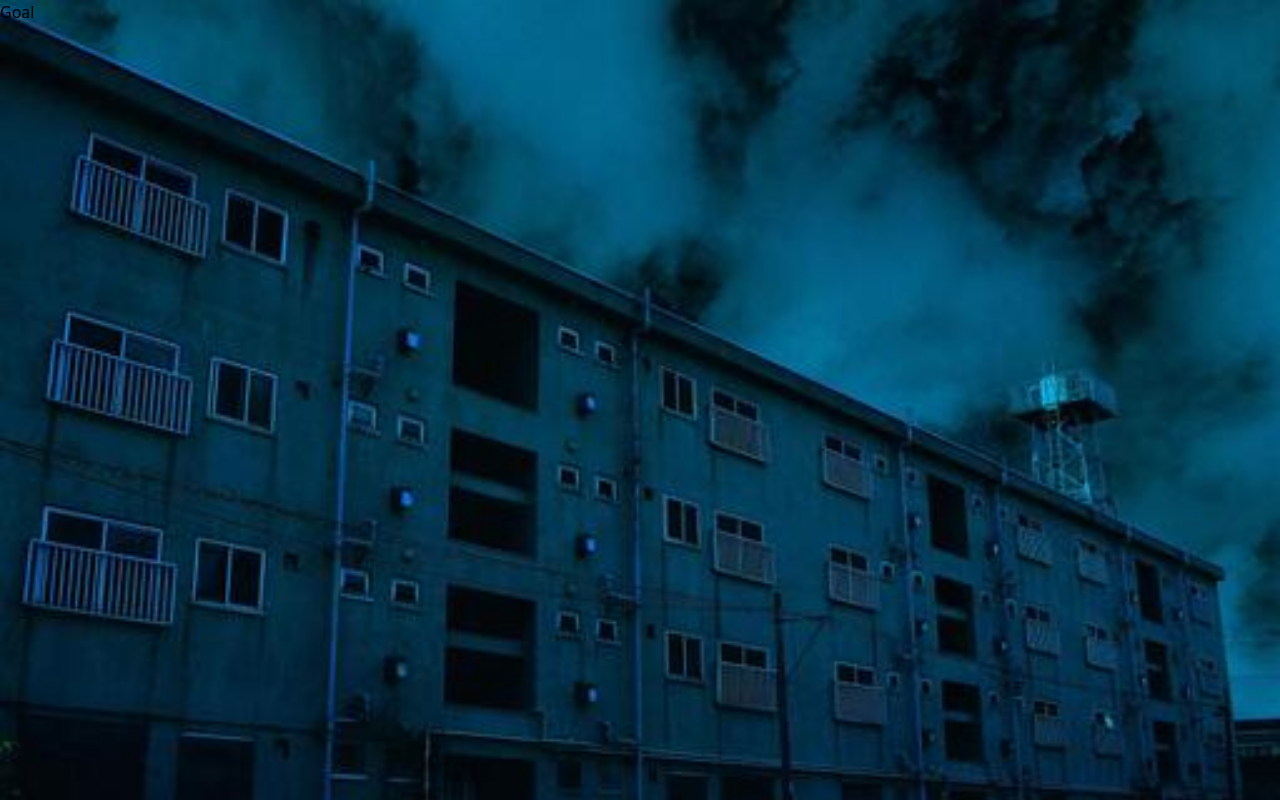
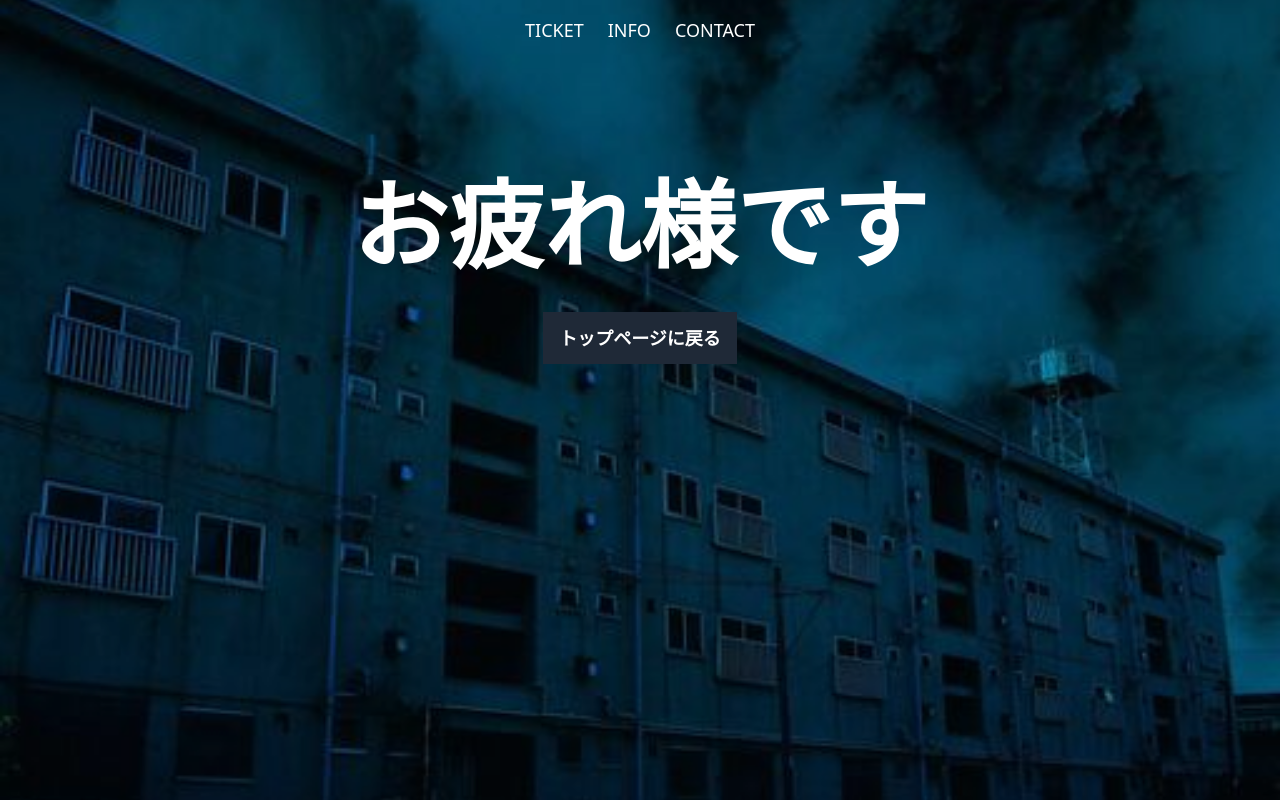
Before and after one commit to MomokaUsui/hackathon2022, a React (Create React App) app: page /goal in a window 1280 px wide. Built offline with nearby package versions, Linux system fonts and the light colour scheme.

Commit message:
一旦コミット(goalのページ)

```diff
--- a/src/Goal.tsx
+++ b/src/Goal.tsx
@@ -1,11 +1,54 @@
 import React from "react";
 import apartment from "../src/images/apartment.jpeg"
+import { Link } from "react-router-dom";
 
 function Goal() {
   //javascript
   return (
-    <div style={{backgroundImage: `url(${apartment} )`, backgroundSize: "cover", height: "100vh"}}>
-      <div>Goal</div>
+    <div>
+      <div className="bg-indigo-900 relative overflow-hidden h-screen">
+        <img src={apartment} className="absolute h-full w-full object-cover" />
+        <div className="inset-0 bg-black opacity-25 absolute">
+        </div>
+        <header className="absolute top-0 left-0 right-0 z-20">
+          <nav className="container mx-auto px-6 md:px-12 py-4">
+            <div className="md:flex justify-center items-center">
+              <div className="flex justify-between items-center">
+                <div className="md:hidden">
+                  <button className="text-white focus:outline-none">
+                    <svg className="h-12 w-12" viewBox="0 0 24 24" fill="none" xmlns="http://www.w3.org/2000/svg">
+                      <path d="M4 6H20M4 12H20M4 18H20" stroke="currentColor" stroke-width="2" stroke-linecap="round" stroke-linejoin="round">
+                      </path>
+                    </svg>
+                  </button>
+                </div>
+              </div>
+              <div className="hidden md:flex items-center">
+                <a className="text-lg uppercase mx-3 text-white cursor-pointer hover:text-gray-300">
+                  Ticket
+                </a>
+                <a className="text-lg uppercase mx-3 text-white cursor-pointer hover:text-gray-300">
+                  Info
+                </a>
+                <a className="text-lg uppercase mx-3 text-white cursor-pointer hover:text-gray-300">
+                  Contact
+                </a>
+              </div>
+            </div>
+          </nav>
+        </header>
+        <div className="container mx-auto px-6 md:px-12 relative z-10 flex items-center py-32 xl:py-40">
+          <div className="w-full flex flex-col items-center relative z-10">
+            <h1 className="font-extrabold text-7xl text-center sm:text-8xl text-white leading-tight mt-4">
+              お疲れ様です
+            </h1>
+            <Link to="/" className="block bg-gray-800 hover:bg-gray-900 py-3 px-4 text-lg text-white font-bold uppercase mt-10">
+              トップページに戻る
+            </Link>
+          </div>
+        </div>
+      </div>
+
     </div>
   );
 }
```
